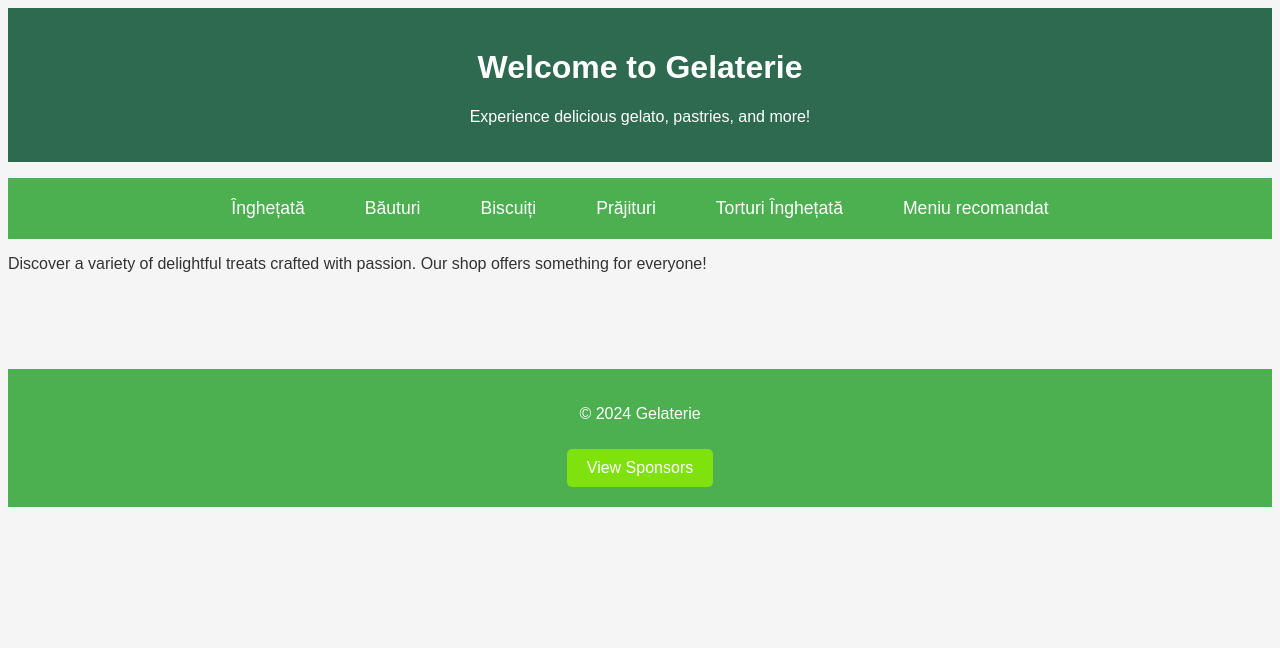
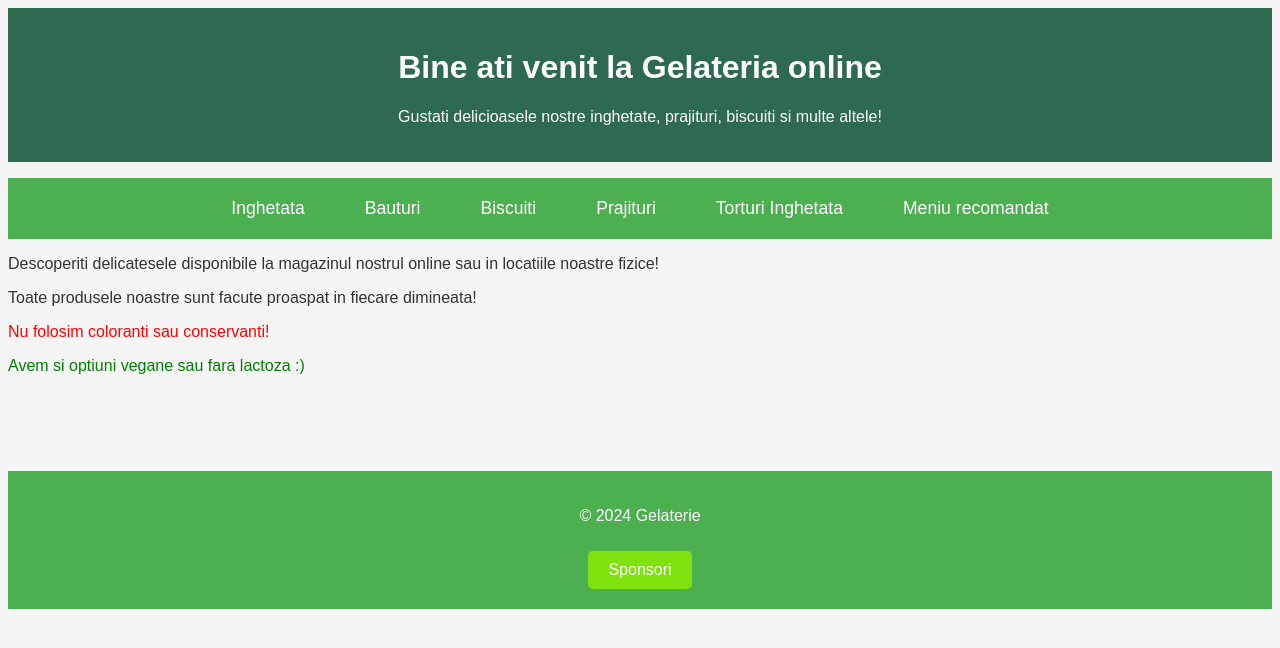
Before and after one commit to davide-perli/Pufic-Shop, a Django app: page / in a window 1280 px wide. Shown: the top 648 px of the page. Run offline with Django 5.2, Linux system fonts and the light colour scheme; data that the repository does not hold is empty.

Commit message:
Small bug fix

```diff
--- a/Gelaterie/admin.py
+++ b/Gelaterie/admin.py
@@ -14,7 +14,7 @@ class PrajituriAdmin(admin.ModelAdmin):
     search_fields = ['nume_prajitura']
     list_filter = ['nume_prajitura']  # Adaugati filtre laterale pentru minim un model
 
-# Impărtirea câmpurilor în secțiuni pentru Comanda
+# Impartirea campurilor in sectiuni pentru Comanda
 class ComandaAdmin(admin.ModelAdmin):
     search_fields = ['data_achizitie']
     list_filter = ['data_achizitie']
--- a/Gelaterie/templates/display_products.html
+++ b/Gelaterie/templates/display_products.html
@@ -7,7 +7,7 @@
 <body>
     <h1>Produse - Filtrare si Paginare</h1>
 
-    <!-- Formul pentru filtre -->
+    <!-- Formular pentru filtre -->
     <form method="get">
         <label for="nume">Nume prajitura:</label>
         <input type="text" id="nume" name="nume" value="{{ nume }}">
@@ -21,7 +21,7 @@
         <button type="submit">Filtreaza</button>
     </form>
 
-    <!-- Afișarea prăjiturilor -->
+    <!-- Afisarea prajiturilor -->
     <ul>
         {% for prajitura in page_obj %}
             <li>
--- a/Gelaterie/templates/store.html
+++ b/Gelaterie/templates/store.html
@@ -3,118 +3,121 @@
 <html lang="en">
 <head>
     <meta charset="UTF-8">
-    <title>Gelaterie - Your Online Shop</title>
+    <title>Gelaterie - Online Shop</title>
     <link rel="stylesheet" href="{% static 'style.css' %}">
     <script src="{% static 'script.js' %}"></script>
 </head>
 <body>
     <header>
-        <h1>Welcome to Gelaterie</h1>
-        <p>Experience delicious gelato, pastries, and more!</p>
+        <h1>Bine ati venit la Gelateria online</h1>
+        <p>Gustati delicioasele nostre inghetate, prajituri, biscuiti si multe altele!</p>
     </header>
 
     <nav class="product-menu">
         <ul>
-            <li><button onclick="toggleDetails('inghetata')">Înghețată</button></li>
-            <li><button onclick="toggleDetails('bauturi')">Băuturi</button></li>
-            <li><button onclick="toggleDetails('biscuiti')">Biscuiți</button></li>
-            <li><button onclick="toggleDetails('prajituri')">Prăjituri</button></li>
-            <li><button onclick="toggleDetails('torturi')">Torturi Înghețată</button></li>
+            <li><button onclick="toggleDetails('inghetata')">Inghetata</button></li>
+            <li><button onclick="toggleDetails('bauturi')">Bauturi</button></li>
+            <li><button onclick="toggleDetails('biscuiti')">Biscuiti</button></li>
+            <li><button onclick="toggleDetails('prajituri')">Prajituri</button></li>
+            <li><button onclick="toggleDetails('torturi')">Torturi Inghetata</button></li>
             <li><button onclick="toggleDetails('meniu')">Meniu recomandat</button></li>
         </ul>
     </nav>
 
     <section id="shop-description">
-        <p>Discover a variety of delightful treats crafted with passion. Our shop offers something for everyone!</p>
+        <p>Descoperiti delicatesele disponibile la magazinul nostrul online sau in locatiile noastre fizice!</p>
+        <p>Toate produsele noastre sunt facute proaspat in fiecare dimineata!</p>
+        <p style="color : red">Nu folosim coloranti sau conservanti!</p>
+        <p style="color : green">Avem si optiuni vegane sau fara lactoza :)</p>
     </section>
 
     <main class="product-details">
 
 
-        <!-- Inghetata Details -->
+        <!-- Inghetata detalii -->
         <div class="details-panel" id="inghetata" style="display:none;">
-            <h2>Înghețată</h2>
-            <p>Our unique gelato flavors and options!</p>
+            <h2>Inghetata</h2>
+            <p>Aromele noastre unice!</p>
             {% for item in inghetata_items %}
             <div class="product-item">
                 <h3>{{ item.aroma }}</h3>
-                <p><strong>Price:</strong> {{ item.info.pret }}</p>
-                <p><strong>Details:</strong> {{ item.info.descriere }}</p>
-                <p><strong>Allergens:</strong> {% for alergen in item.info.alergeni.all %} {{ alergen.nume_alergeni }} {% endfor %}</p>
+                <p><strong>Pret:</strong> {{ item.info.pret }}</p>
+                <p><strong>Detalii:</strong> {{ item.info.descriere }}</p>
+                <p><strong>Alergeni:</strong> {% for alergen in item.info.alergeni.all %} {{ alergen.nume_alergeni }} {% endfor %}</p>
             </div>
             {% endfor %}
         </div>
 
-        <!-- Bauturi Details -->
+        <!-- Bauturi detalii -->
         <div class="details-panel" id="bauturi" style="display:none;">
-            <h2>Băuturi</h2>
-            <p>Refreshing drinks to complement your treats!</p>
+            <h2>Bauturi</h2>
+            <p>Bauturi  revigorante care sa complementeze deserturile!</p>
             {% for item in bauturi_items %}
             <div class="product-item">
                 <h3>{{ item.bautura }}</h3>
-                <p><strong>Price:</strong> {{ item.info.pret }}</p>
-                <p><strong>Details:</strong> {{ item.info.descriere }}</p>
-                <p><strong>Temperature:</strong> {{ item.temperatura }}</p>
-                <p><strong>Allergens:</strong> {% for alergen in item.info.alergeni.all %} {{ alergen.nume_alergeni }} {% endfor %}</p>
+                <p><strong>Pret:</strong> {{ item.info.pret }}</p>
+                <p><strong>Detalii:</strong> {{ item.info.descriere }}</p>
+                <p><strong>Temperatura servire:</strong> {{ item.temperatura }}</p>
+                <p><strong>Alergeni:</strong> {% for alergen in item.info.alergeni.all %} {{ alergen.nume_alergeni }} {% endfor %}</p>
             </div>
             {% endfor %}
         </div>
 
-        <!-- Biscuiti Details -->
+        <!-- Biscuiti detalii -->
         <div class="details-panel" id="biscuiti" style="display:none;">
-            <h2>Biscuiți</h2>
-            <p>Our selection of biscuits to pair with your desserts!</p>
+            <h2>Biscuiti</h2>
+            <p>Selectie de biscuiti care sa mearge cu orice inghetata, prajitura sau bautura!</p>
             {% for item in biscuiti_items %}
             <div class="product-item">
                 <h3>{{ item.tip_biscuite }}</h3>
-                <p><strong>Price:</strong> {{ item.info.pret }}</p>
-                <p><strong>Details:</strong> {{ item.info.descriere }}</p>
-                <p><strong>Allergens:</strong> {% for alergen in item.info.alergeni.all %} {{ alergen.nume_alergeni }} {% endfor %}</p>
+                <p><strong>Pret:</strong> {{ item.info.pret }}</p>
+                <p><strong>Detalii:</strong> {{ item.info.descriere }}</p>
+                <p><strong>Alergeni:</strong> {% for alergen in item.info.alergeni.all %} {{ alergen.nume_alergeni }} {% endfor %}</p>
             </div>
             {% endfor %}
         </div>
 
-        <!-- Prajituri Details -->
+        <!-- Prajituri detalii -->
         <div class="details-panel" id="prajituri" style="display:none;">
-            <h2>Prăjituri</h2>
-            <p>Delicious pastries to satisfy your sweet cravings!</p>
+            <h2>Prajituri</h2>
+            <p>Prajituri delicioase pentru orice pofticiosi!</p>
             {% for item in prajituri_items %}
             <div class="product-item">
                 <h3>{{ item.nume_prajitura }}</h3>
-                <p><strong>Price:</strong> {{ item.info.pret }}</p>
-                <p><strong>Details:</strong> {{ item.info.descriere }}</p>
-                <p><strong>Allergens:</strong> {% for alergen in item.info.alergeni.all %} {{ alergen.nume_alergeni }} {% endfor %}</p>
+                <p><strong>Pret:</strong> {{ item.info.pret }}</p>
+                <p><strong>Detalii:</strong> {{ item.info.descriere }}</p>
+                <p><strong>Alergeni:</strong> {% for alergen in item.info.alergeni.all %} {{ alergen.nume_alergeni }} {% endfor %}</p>
             </div>
             {% endfor %}
         </div>
 
-        <!-- Torturi Inghetata Details -->
+        <!-- Torturi Inghetata detalii -->
         <div class="details-panel" id="torturi" style="display:none;">
-            <h2>Torturi Înghețată</h2>
-            <p>Special ice cream cakes for every occasion!</p>
+            <h2>Torturi Inghetata</h2>
+            <p>Torturi de inghetata pentru orice ocazie!</p>
             {% for item in torturi_items %}
             <div class="product-item">
                 <h3>{{ item.nume_tort }}</h3>
-                <p><strong>Price:</strong> {{ item.info.pret }}</p>
-                <p><strong>Details:</strong> {{ item.info.descriere }}</p>
-                <p><strong>Allergens:</strong> {% for alergen in item.info.alergeni.all %} {{ alergen.nume_alergeni }} {% endfor %}</p>
+                <p><strong>Pret:</strong> {{ item.info.pret }}</p>
+                <p><strong>Detalii:</strong> {{ item.info.descriere }}</p>
+                <p><strong>Alergeni:</strong> {% for alergen in item.info.alergeni.all %} {{ alergen.nume_alergeni }} {% endfor %}</p>
             </div>
             {% endfor %}
         </div>
 
-        <!-- Meniu Details -->
+        <!-- Meniu detalii -->
         <div class="details-panel" id="meniu" style="display:none;">
             <h2>Meniu</h2>
             {% for item in meniu_items %}
             <div class="product-item">
-                <h3>Category:
-                    {% if item.inghetata %}Înghețată{% elif item.biscuiti %}Biscuiți{% elif item.bauturi %}Băuturi{% elif item.prajituri %}Prăjituri{% elif item.torturi_inghetata %}Torturi Înghețată{% endif %}
-                </h3>
-                {% if item.inghetata %}<p>Flavor: {{ item.inghetata.aroma }}</p>{% endif %}
-                {% if item.biscuiti %}<p>Type: {{ item.biscuiti.tip_biscuite }}</p>{% endif %}
-                {% if item.bauturi %}<p>Drink: {{ item.bauturi.bautura }}</p>{% endif %}
-                {% if item.prajituri %}<p>Pastry: {{ item.prajituri.nume_prajitura }}</p>{% endif %}
-                {% if item.torturi_inghetata %}<p>Cake: {{ item.torturi_inghetata.nume_tort }}</p>{% endif %}
+                {% comment %} <h3>Categorie:
+                    {% if item.inghetata %}Inghetata{% elif item.biscuiti %}Biscuiti{% elif item.bauturi %}Bauturi{% elif item.prajituri %}Prajituri{% elif item.torturi_inghetata %}Torturi Inghetata{% endif %}
+                </h3> {% endcomment %}
+                {% if item.inghetata %}<p>Aroma Inghetata: {{ item.inghetata.aroma }}</p>{% endif %}
+                {% if item.biscuiti %}<p>Biscuite: {{ item.biscuiti.tip_biscuite }}</p>{% endif %}
+                {% if item.bauturi %}<p>Bautura: {{ item.bauturi.bautura }}</p>{% endif %}
+                {% if item.prajituri %}<p>Prajitura: {{ item.prajituri.nume_prajitura }}</p>{% endif %}
+                {% if item.torturi_inghetata %}<p>Tort: {{ item.torturi_inghetata.nume_tort }}</p>{% endif %}
             </div>
             {% endfor %}
         </div>
@@ -123,17 +126,17 @@
 
     <footer>
         <p>&copy; 2024 Gelaterie</p>
-        <!-- View Sponsors button -->
-        <button class="view-sponsors-btn" onclick="toggleSponsors()">View Sponsors</button>
+        <!-- Sponsors buton -->
+        <button class="view-sponsors-btn" onclick="toggleSponsors()">Sponsori</button>
 
-        <!-- Sponsors details inside the footer -->
+        <!-- Sponsors detalii in footer -->
         <div class="details-panel" id="footer-sponsors" style="display:none;">
-            <h2>Sponsors</h2>
+            <h2>Sponsori</h2>
             {% for sponsor in sponsors %}
             <div class="product-item">
                 <h3>{{ sponsor.nume_sponsor }}</h3>
                 <p><strong>Email:</strong> {{ sponsor.email_sponsor }}</p>
-                <p><strong>Phone:</strong> {{ sponsor.numar_telefon_sponsor }}</p>
+                <p><strong>Numar telefon:</strong> {{ sponsor.numar_telefon_sponsor }}</p>
             </div>
             {% endfor %}
         </div>
```
